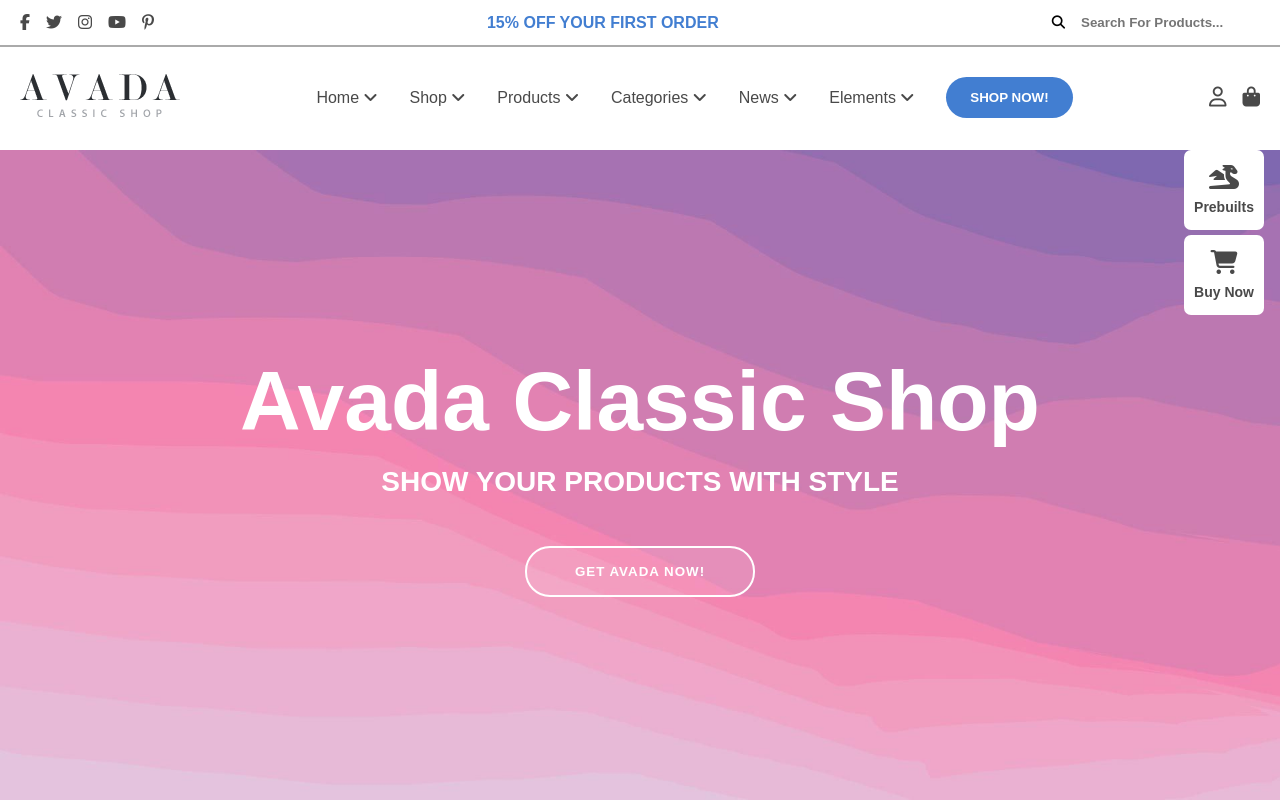
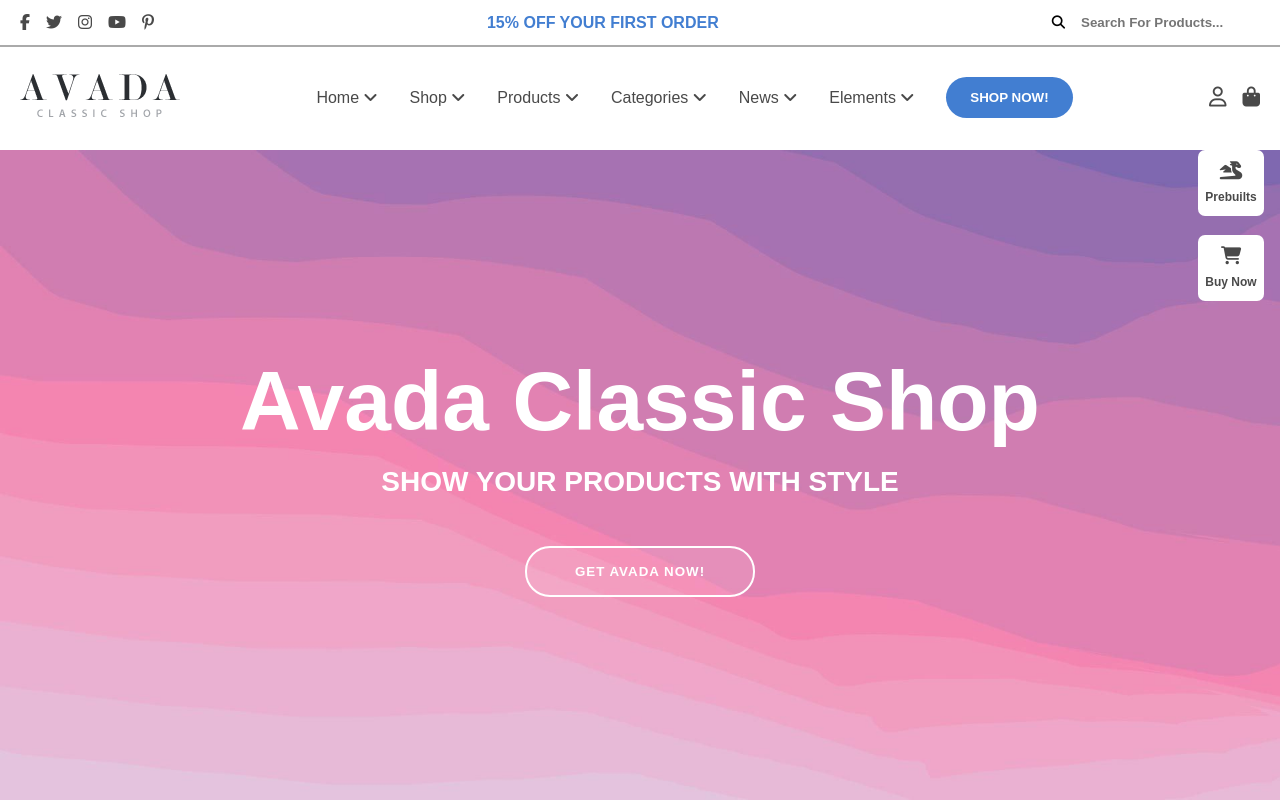
Before and after one commit to RiccardoCarluccio/proj-html-vuejs, a Vue app in the folder vue-vite/: page / in a window 1280 px wide. Built offline with nearby package versions, Linux system fonts and the light colour scheme.

Commit message:
fix jumbo options

```diff
--- a/vue-vite/scss/general.scss
+++ b/vue-vite/scss/general.scss
@@ -8,6 +8,10 @@
   margin: 0;
   padding: 0;
   font-family: Arial, Helvetica, sans-serif;
+}
+
+body {
+  overflow-x: hidden;
 }
 
 a {
--- a/vue-vite/src/components/TheJumbo.vue
+++ b/vue-vite/src/components/TheJumbo.vue
@@ -60,8 +60,8 @@
     }
 
     .jumbo-options {
-      height: 80px;
-      width: 80px;
+      height: 66px;
+      width: 66px;
       background-color: $color-primary;
       border-radius: 7px;
       color: $color-text;
@@ -70,11 +70,11 @@
       gap: 0.6rem;
 
       i {
-        font-size: 24px;
+        font-size: 18px;
       }
 
       p {
-        font-size: 14px;
+        font-size: 12px;
         font-weight: 600;
       }
     }
```
Also changed, not shown: vue-vite/src/components/FeaturedProducts.vue (added, +13 -0 lines).
